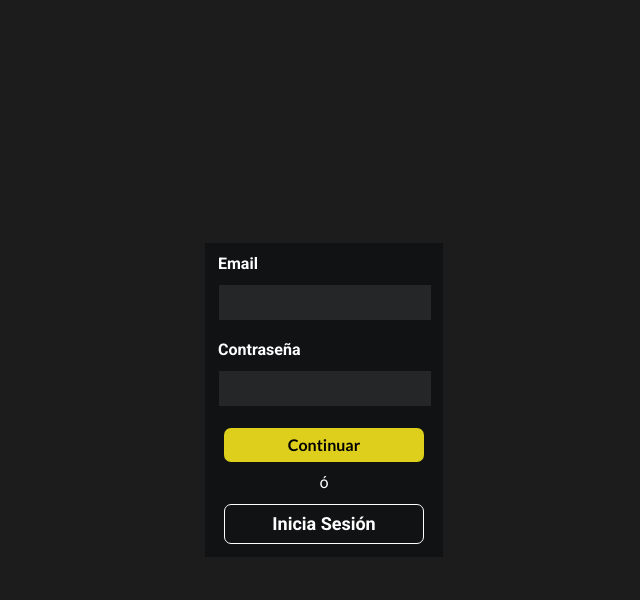
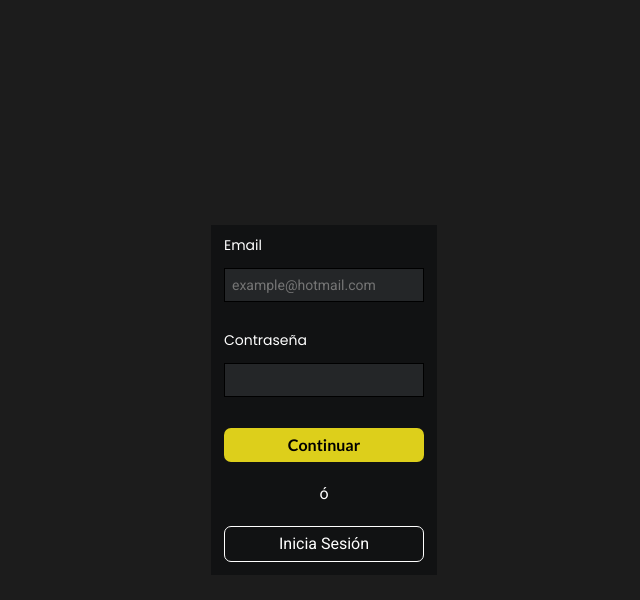
Before and after one commit to lorddesert/sesion-del-locro, a React app: page / in a window 1280 px wide. Both pictures are taken after typing "Sample", "Sample123" into the empty fields and a click on the button "¿No tienes una cuenta?". Shown: the top 600 px of the page, without its empty margins (316-956 px from the left). Built offline with nearby package versions, Linux system fonts and the light colour scheme.

Commit message:
update package, cleaned global styles and forms updated
now the forms of login and register are constant

```diff
--- a/package.json
+++ b/package.json
@@ -6,7 +6,8 @@
   "scripts": {
     "test": "echo \"Error: no test specified\" && exit 1",
     "build": "webpack --mode production",
-    "start": "webpack-dev-server --open --mode development"
+    "start": "webpack-dev-server --open --mode development",
+    "dev": "webpack-dev-server --open --mode development"
   },
   "repository": {
     "type": "git",
--- a/src/components/Login/Login.jsx
+++ b/src/components/Login/Login.jsx
@@ -27,7 +27,7 @@ class Login extends Component {
   render() {
     return (
       <div className="Login">
-        <img className="Login-img" src={locro} alt="locro background" />
+        <div className="Login-img" />
         <div className="Login-form-container">
           <div className="Logo">
             <h1>Sesion del Locro</h1>
--- a/src/components/Main/Main.jsx
+++ b/src/components/Main/Main.jsx
@@ -115,11 +115,11 @@ class Main extends Component {
     const email = document.getElementById("email").value;
     const password = document.getElementById("password").value;
 
-    this.auth
-      .createUserWithEmailAndPassword(email, password)
+    this.auth.createUserWithEmailAndPassword(email, password)
       .then((res) => {
         this.setState({ user: res.user }, () => {
-          this.setStepTwo();
+          // this.setStepTwo();
+          this.login();
         });
       })
       .catch((error) => {
--- a/src/components/Main/Main.scss
+++ b/src/components/Main/Main.scss
@@ -38,6 +38,12 @@ input {
   padding: 0.5em;
   text-align: start;
   color: #fff;
+  height: 18px;
+  padding: 8px;
+  background-color: #242628;
+  width: 80%;
+  font-family: 'Roboto', Verdana, Geneva, Tahoma, sans-serif;
+  font-size: 14px !important;
 }
 
 input,
--- a/src/components/Register/Register.jsx
+++ b/src/components/Register/Register.jsx
@@ -39,7 +39,8 @@ class Register extends Component {
         <div className="Register">
           <main>
             <form className="registerForm">
-              <label htmlFor="email">Email</label>
+              <label htmlFor="email">
+                <h2>Email</h2>
                 <input
                   type="text"
                   id="email"
@@ -48,8 +49,12 @@ class Register extends Component {
                   onFocus={this.props.handleInputFocus}
                   onBlur={this.props.handleInputFocus}
                   defaultValue={email ? email : ""}
+                  placeholder="example@hotmail.com"
                 />
-              <label htmlFor="password">Contraseña</label>
+              </label>
+
+              <label htmlFor="password">
+                <h2>Contraseña</h2>
                 <input
                   type="password"
                   id="password"
@@ -58,6 +63,8 @@ class Register extends Component {
                   onFocus={this.props.handleInputFocus}
                   onBlur={this.props.handleInputFocus}
                 />
+              </label>
+
               <PrimaryButton value="Continuar" action={this.handleEvent} />
               <p>
                 <strong>ó</strong>
--- a/src/components/Register/Register.scss
+++ b/src/components/Register/Register.scss
@@ -19,9 +19,11 @@ $gray: #a8a8a8;
   }
 
   label {
+    display: grid;
     color: #fff !important;
     text-align: start;
-    font-weight: 600;
+    font-weight: normal;
+    font-family: "Poppins", Verdana, Geneva, Tahoma, sans-serif;
   }
   .background-title {
     width: 100%;
@@ -67,9 +69,14 @@ $gray: #a8a8a8;
 
   form {
     display: grid;
-    gap: 0.8em;
+    gap: 1.5em;
     background: #111213;
     padding: 0.8em;
+  }
+
+  h2 {
+    text-align: start;
+    font-size: 14px;
   }
 
   input {
@@ -79,8 +86,15 @@ $gray: #a8a8a8;
     text-align: start;
     color: $white;
     margin-bottom: 0.5em;
-    border: 1px solid #111213;
-    width: calc(100% - 1em);
+    font-weight: normal;
+    margin-top: 2vh;
+    width: inherit;
+    border: 1px solid #000;
+
+  }
+
+  #logIn button{
+    font-weight: normal !important;
   }
 
   // .stepBalls {
@@ -137,7 +151,7 @@ $gray: #a8a8a8;
       border: 1px solid #fff;
       width: 200px;
       color: #fff;
-      font-size: 18px;
+      font-size: 16px;
       border-radius: 7px;
       padding: 0.5em 0.2em;
     }
```
Also changed, not shown: src/components/Login/Login.scss (+24 -14 lines). Lines whose indentation alone changed are shown as unchanged.
